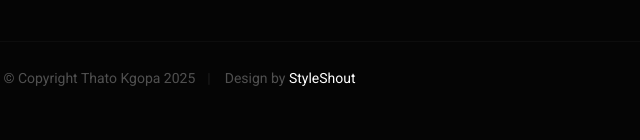
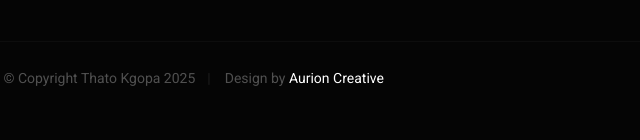
Before and after one commit to Astro-tk/personalsite2, a plain HTML site: page index.html in a window 1280 px wide. Shown: the part 10853-10993 px from the top of the page, 87-727 px from the left. Drawn offline with Linux system fonts and the light colour scheme; a web font is replaced by a local one.

Commit message:
Update index.html

```diff
--- a/index.html
+++ b/index.html
@@ -632,7 +632,7 @@
         <div class="row">
             <div class="column large-full ss-copyright">
                 <span>© Copyright Thato Kgopa 2025</span>
-                <span>Design by <a href="https://www.styleshout.com/">StyleShout</a></span>
+                <span>Design by <a href="https://aurioncreative.com/">Aurion Creative</a></span>
             </div>
 
             <div class="ss-go-top">
```
